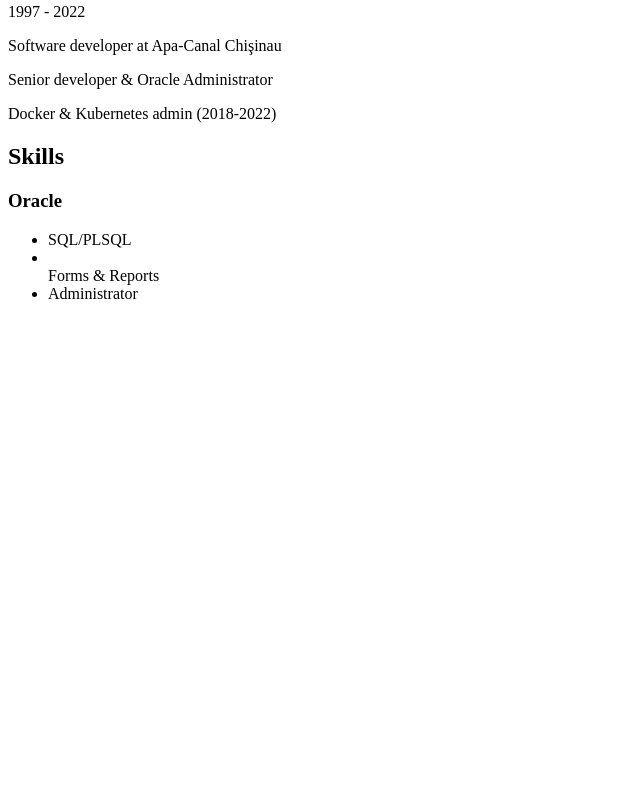
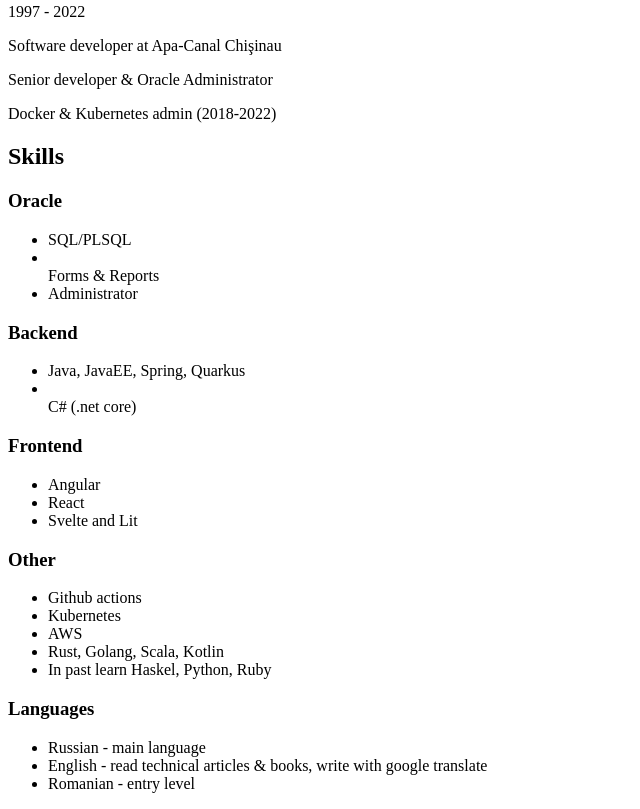
Before and after one commit to DemiusAcademius/DemiusAcademius.github.io, a plain HTML site: page index.html in a window 1280 px wide. Shown: the part 467-1276 px from the top of the page, without its empty margins (0-640 px from the left). Before the commit the page ends 800 px from the top, so only its background shows below. Drawn offline with Linux system fonts and the light colour scheme.

Commit message:
all info

```diff
--- a/index.html
+++ b/index.html
@@ -68,6 +68,31 @@
                 <li></li>Forms & Reports</li>
                 <li>Administrator</li>
             </ul>
+            <h3>Backend</h3>
+            <ul>
+                <li>Java, JavaEE, Spring, Quarkus</li>
+                <li></li>C# (.net core)</li>
+            </ul>
+            <h3>Frontend</h3>
+            <ul>
+                <li>Angular</li>
+                <li>React</li>
+                <li>Svelte and Lit</li>
+            </ul>
+            <h3>Other</h3>
+            <ul>
+                <li>Github actions</li>
+                <li>Kubernetes</li>
+                <li>AWS</li>
+                <li>Rust, Golang, Scala, Kotlin</li>
+                <li>In past learn Haskel, Python, Ruby</li>
+            </ul>
+            <h3>Languages</h3>
+            <ul>
+                <li>Russian - main language</li>
+                <li>English - read technical articles & books, write with google translate</li>
+                <li>Romanian - entry level</li>
+            </ul>
         </div>
     </div>
 </body>
```
